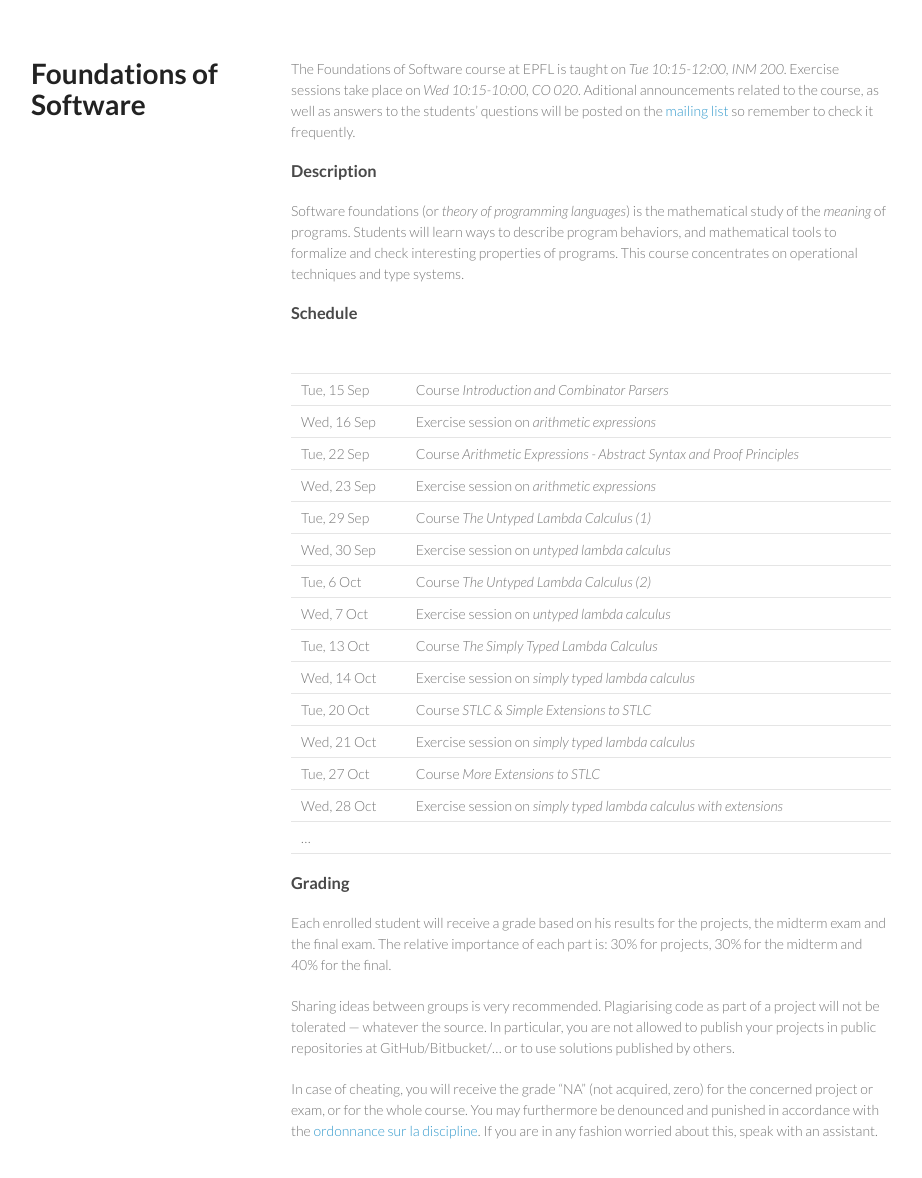
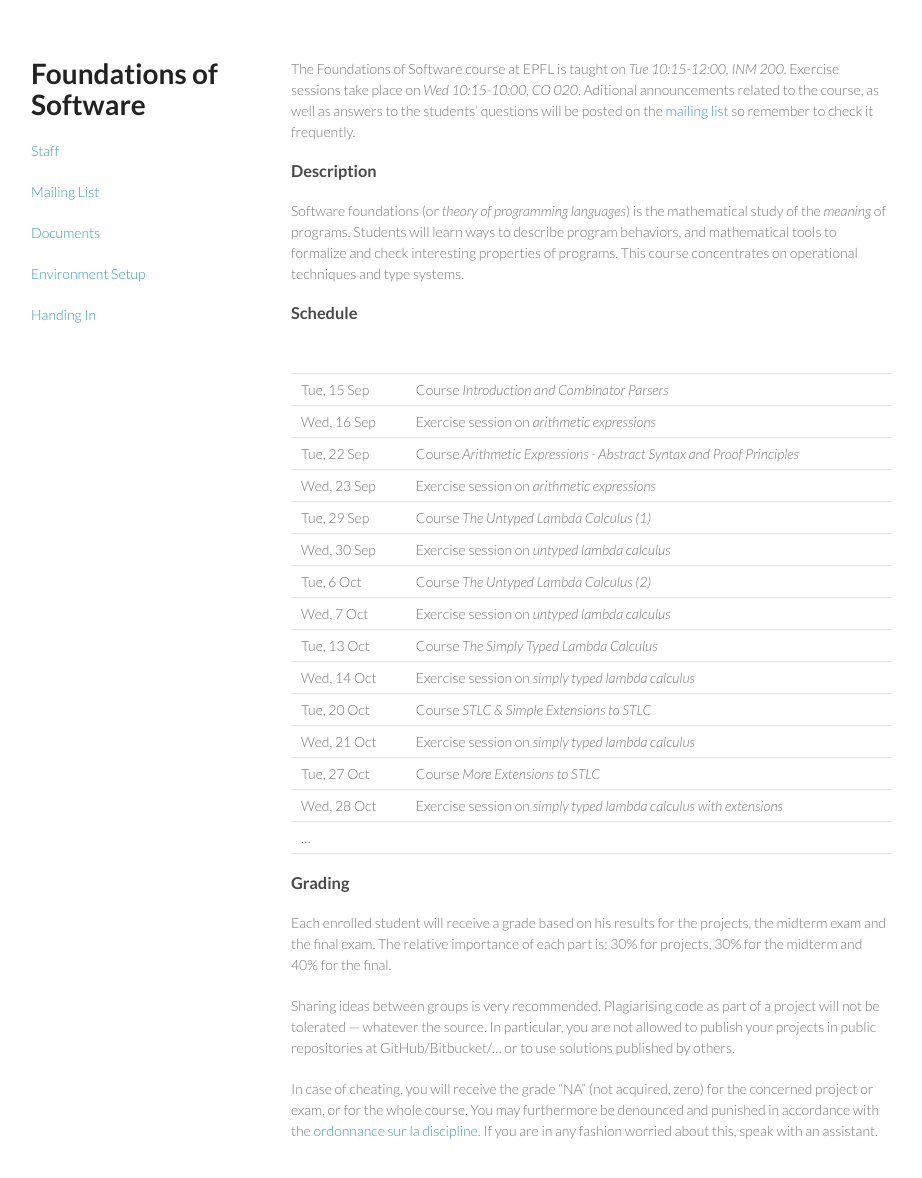
Before and after one commit to christophetd/fos2015.github.io, a Jekyll site: the page built from index.md, in a window 1280 px wide and 1211 px high. Shown: the top 1178 px of the window, without its empty margins (179-1101 px from the left). Built offline with Jekyll 4.4.1, drawn with Linux system fonts in a browser that asks for light colours.

Commit message:
generated at 2015-09-15 19:21:28.883063

```diff
--- a/_layouts/default.html
+++ b/_layouts/default.html
@@ -16,6 +16,30 @@
       <header>
         <a href="index.html"><h1>Foundations of Software</h1></a>
 
+
+
+
+            <p><a href="staff.html">Staff</a></p>
+
+
+
+            <p><a href="mailing-list.html">Mailing List</a></p>
+
+
+
+            <p><a href="documents.html">Documents</a></p>
+
+
+
+            <p><a href="environment-setup.html">Environment Setup</a></p>
+
+
+
+            <p><a href="handing-in.html">Handing In</a></p>
+
+
+
+
       </header>
       <section>
         {{ content }}
```
Also changed, not shown: 3 other files.
